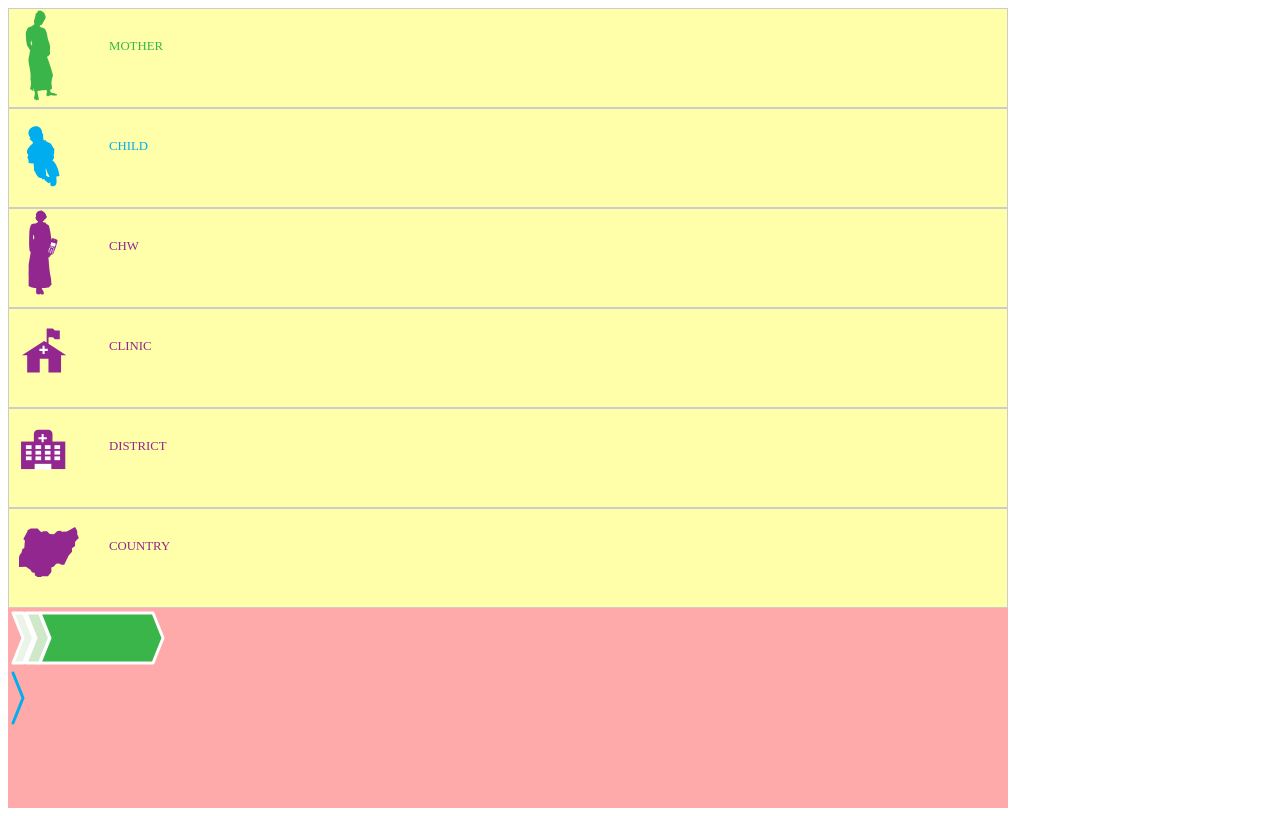
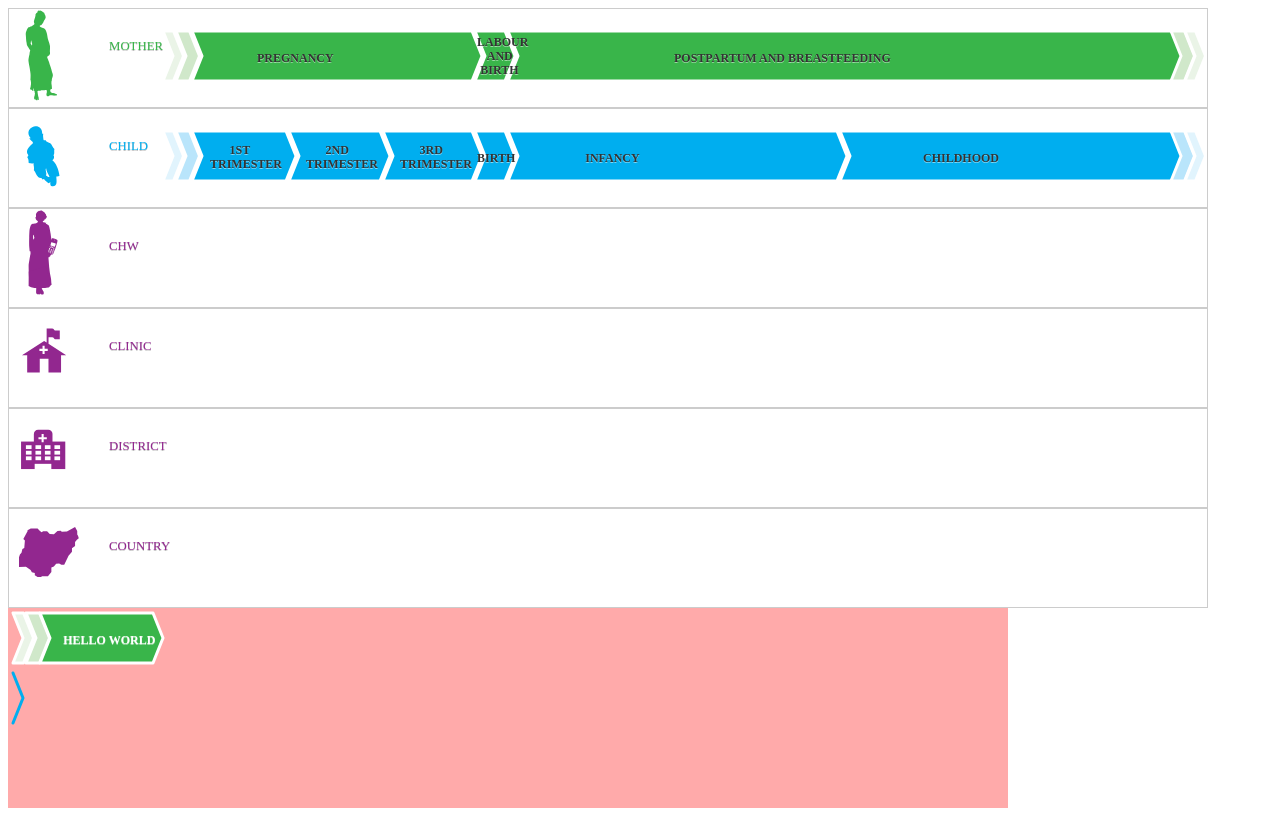
Before and after one commit to ewheeler/service-blueprints, a plain HTML site: page index.html in a window 1280 px wide. Drawn offline with Linux system fonts and the light colour scheme.

Commit message:
initial generation of timelines

```diff
--- a/index.html
+++ b/index.html
@@ -17,24 +17,34 @@
 				color: #666666;
 				font-family: 'Helvetica Neue' Arial sans-serif;
 				font-size: 80%;
+				text-shadow: 0 1px rgba(0, 0, 0, 0.25);
+			}
+			.icon-label {
+				text-transform: uppercase;
+				color: #666666;
+				font-family: 'Helvetica Neue' Arial sans-serif;
+				font-size: 75%;
+				font-weight: bold;
+				text-shadow: 0 1px rgba(255, 255, 255, 0.5);
+				text-align: center;
 			}
 		</style>
   </head>
   <body>
-    <div id="paper" style="background-color: #ffa; width: 1000px; height: 600px;"></div>
+    <div id="paper" style="background-color: #fff; width: 1200px; height: 600px;"></div>
 		<div id="tmp" style="background-color: #faa;width: 1000px; height: 200px;"></div>
 		<script type="text/javascript">
-			var timeline = {
-				0: {'child': '1st trimester'},
-				94: {'child': '2nd trimester'},
-				188: {'child': '3rd trimester'},
-				280: {'mother': 'pregnancy'},
-				281: {
+
+			var timelineData = [
+				{94: {'child': '1st trimester'}},
+				{188: {'child': '2nd trimester'}},
+				{280: {'mother': 'pregnancy', 'child': '3rd trimester'}},
+				{281: {
 					'mother': 'labour and birth',
-					'child': 'birth'},
-				645: {'child': 'infancy'},
-				1000: {'mother': 'postpartum/breastfeeding'},
-		 	}
+					'child': 'birth'}},
+				{645: {'child': 'infancy'}},
+				{1000: {'mother': 'postpartum and breastfeeding', 'child': 'childhood'}},
+		 	]
 
 			/* TODO introspect these from templates.js? */
 			var actorNames = [
@@ -45,6 +55,8 @@
 				'district',
 				'country',
 			];
+			var lighterShadeOf = {"#39B54A": "#D0E8CA", "#00AEEF": "#B9E5FB"}
+			var lightestShadeOf = {"#39B54A": "#EAF4E7", "#00AEEF": "#E1F4FD"}
 
 			/* create divs for rows */
 			d3.select('#paper').selectAll("div")
@@ -55,25 +67,88 @@
 
 			/* add svg elements and icons to divs */
 			var rows = Pablo('.row').each(function(d, i){
-					var row = Pablo(d).root({class: actorNames[i] + '-icon icon', width: 1000, height: 94});
+					var row = Pablo(d).root({class: actorNames[i] + '-container container', width: 1200, height: 94});
 					var icon = Pablo[actorNames[i]]({x: 5, y: 10}).appendTo(row);
 					/* grab fill color */
 					var color = icon.attr('fill');
 					if (color === null){
-					  / no fill color? probably a group of paths, so check the first child */
+					  /* no fill color? probably a group of paths, so check the first child */
 					  color = icon[0].childNodes[0].attributes['fill'].nodeValue;
 					};
 					/* set color of row (so its easy to access later) */
 					row[0].parentNode.style.color = color;
 					/* set display color of label text */
 					row[0].previousSibling.style.color = color;
+					var timeline = Pablo.g();
+					/* prepend light chevrons to mother and child timelines */
+					if (i <= 1){
+						Pablo.chevron({x: -26, shape: 'narrow', fill: lightestShadeOf[color]}).appendTo(timeline);
+						Pablo.chevron({x: -13, fill: lighterShadeOf[color]}).appendTo(timeline);
+					}
+					var previousKey = 0;
+					var offset = 3;
+					var minWidth = 30;
+					for (var j=0, l=timelineData.length; j<l; j++){
+						for (var key in timelineData[j]){
+							if (timelineData[j][key][actorNames[i]] !== undefined){
+								var milestone = timelineData[j][key][actorNames[i]];
+								var x = (offset + previousKey);
+								var width = (key - previousKey) > minWidth ? (key - previousKey) : minWidth;
+								Pablo.arrow({fill: color, x: x, width: width, text: milestone, textColor: '#333333'}).appendTo(timeline);
+								previousKey = parseInt(x + width);
+							}
+						}
+					}
+					/* append light chevrons to mother and child timelines */
+					if (i <= 1){
+						Pablo.chevron({x: 982, fill: lighterShadeOf[color]}).appendTo(timeline);
+						Pablo.chevron({x: 996, shape: 'narrow', fill: lightestShadeOf[color]}).appendTo(timeline);
+					}
+					timeline.appendTo(row);
+
+					var labelSelector = '.' + actorNames[i] + '-container .icon-label';
+					Pablo(labelSelector).each(function (d,i){
+							wordWrap(d, i);
+							/* until elem.moveToFront() is available, do it manually
+								https://github.com/dharmafly/pablo/issues/10 */
+							d.remove()
+							timeline.append(d)
+					});
+					timeline.transform('translate', '175 17')
 			});
+
 			var tmp = Pablo('#tmp').root();
 			Pablo.chevron({shape: 'narrow', fill: '#EAF4E7'}).appendTo(tmp);
 			Pablo.chevron({x: 13}).appendTo(tmp);
-			Pablo.arrow({x: 27}).appendTo(tmp);
+			Pablo.arrow({x: 27, text: 'hello world'}).appendTo(tmp);
 			Pablo.fletch({y: 60}).appendTo(tmp);
 
+			function wordWrap(d, i){
+				var words = d.textContent.split(' ');
+				var longestWordLength = Math.max.apply(Math, words.map(function (el) { return el.length }));
+				var line = new Array();
+				var word;
+				var textWidth = d.getBBox().width;
+				var parentWidth = d.parentNode.getBBox().width;
+				var x = parseInt(d.getAttributeNode("x").nodeValue);
+				var y = parseInt(d.getAttributeNode("y").nodeValue);
+				if ((parentWidth - 20) < textWidth){
+					d.textContent = '';
+					Pablo(d).transform('translate', '0 ' + ((words.length - 1) * 6));
+					do {
+						word = words.shift();
+						line.push(word);
+						var wordX = x;
+						var wordY = y - (words.length * 14);
+						if (word.length !== longestWordLength){
+							wordX = x + (((longestWordLength - word.length)/2) * 6.5);
+						}
+						Pablo.tspan({x: wordX, y: wordY, class: 'icon-label-tspan'})
+							.content(word)
+							.appendTo(d);
+					} while (words.length);
+				}
+			}
 		</script>
   </body>
 </html>
--- a/templates.js
+++ b/templates.js
@@ -159,18 +159,21 @@ Pablo.template('chw', function(options){
 });
 
 Pablo.template('arrow', function(options){
-	  var config = Pablo.extend({height: 50, width: 113, x: 0, y: 0, fill: '#39B54A', background: '#FFFFFF'}, options);
+	  var config = Pablo.extend({text: '', textColor: '#FFFFFF', height: 50, width: 113, x: 0, y: 0, fill: '#39B54A', background: '#FFFFFF'}, options);
 		var x = config.x,
 				y = config.y,
 				fill = config.fill,
 				background = config.background,
 				width = config.width,
 				height = config.height,
+				text = config.text,
+				textColor = config.textColor,
 				indent = 10,
 				points = [0, height, indent, (height/2), 0, 0, width, 0, (width + indent), (height/2), width, height];
 
-		return Pablo.polygon({
-			  class: 'icon-component',
+    return Pablo.g({class: 'icon-component'})
+			.append(
+				Pablo.polygon({
 					points: points.join(','),
 					fill: fill,
 					stroke: background,
@@ -179,7 +182,11 @@ Pablo.template('arrow', function(options){
 					'stroke-linejoin':'round',
 					'stroke-linecap':'round',
 					}).transform('scale', 1)
-			.transform('translate', (x + 5) + ' ' + (y + 5));
+				.transform('translate', (x + 5) + ' ' + (y + 5)))
+			.append(
+				Pablo.text({x: x + (width/4), y: (height/1.65) + 6, width: 80, height: 80, fill: textColor, class: 'icon-label'})
+				.content(text)
+			)
 });
 
 Pablo.template('chevron', function(options){
```
Lines whose indentation alone changed are shown as unchanged.
